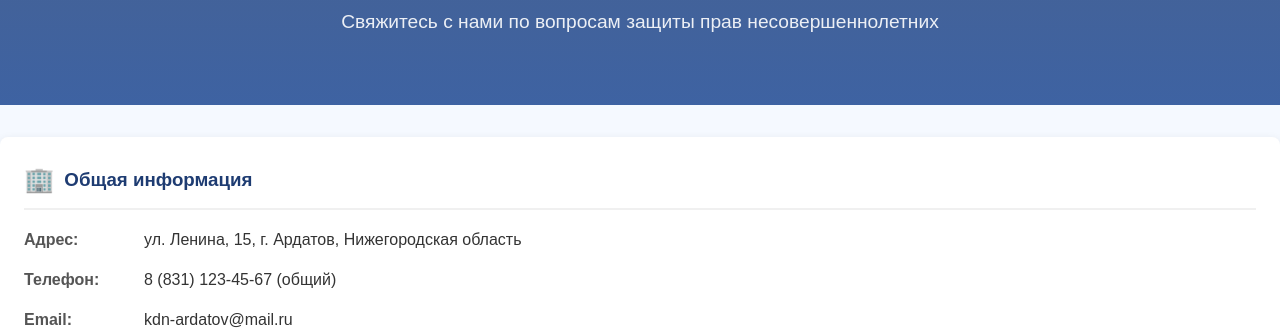
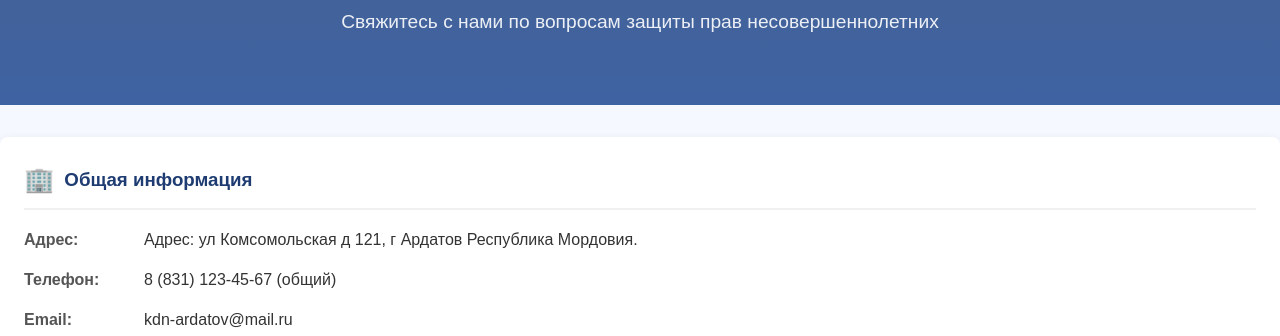
Before and after one commit to zaharian/practika, a plain HTML site: page contacts.html in a window 1280 px wide. Shown: the part 464-800 px from the top of the page. Drawn offline with Linux system fonts and the light colour scheme.

Commit message:
Update contacts.html

```diff
--- a/contacts.html
+++ b/contacts.html
@@ -39,7 +39,7 @@
                     <h3><span class="icon">🏢</span> Общая информация</h3>
                     <div class="contact-item">
                         <div class="contact-type">Адрес:</div>
-                        <div class="contact-value">ул. Ленина, 15, г. Ардатов, Нижегородская область</div>
+                        <div class="contact-value">Адрес: ул Комсомольская д 121, г Ардатов Республика Мордовия.</div>
                     </div>
                     <div class="contact-item">
                         <div class="contact-type">Телефон:</div>
```
